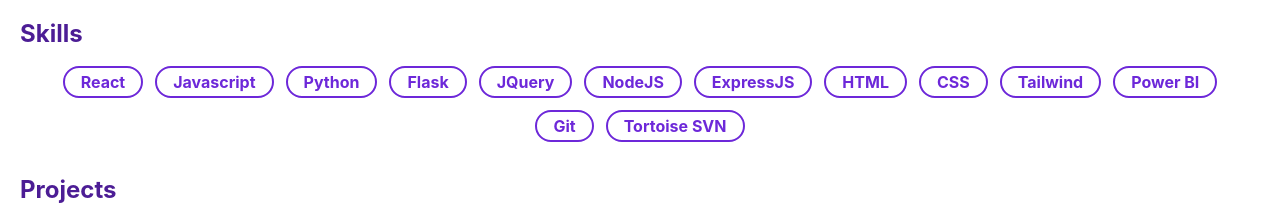
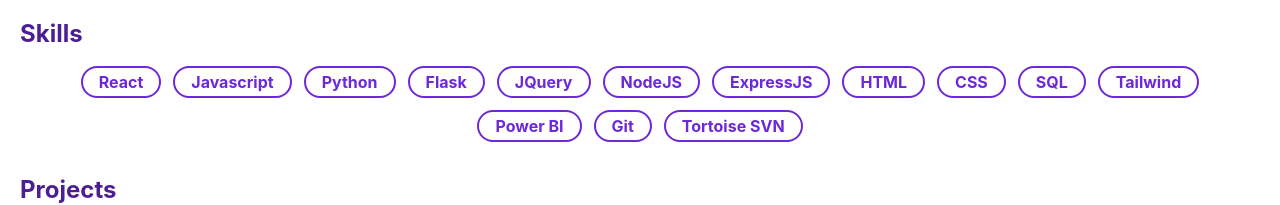
Before and after one commit to hemant110800/Portfolio, a React (Create React App) app: page / in a window 1280 px wide. Shown: the part 333-538 px from the top of the page. Built offline with nearby package versions, Linux system fonts and the light colour scheme.

Commit message:
updated skills

```diff
--- a/src/components/Skills.jsx
+++ b/src/components/Skills.jsx
@@ -21,7 +21,7 @@ const Skills = () => {
   return (
     <div className="mt-2 px-5 py-3 animate-whole" id="Skills">
       <div className="text-2xl text-violet-900 font-bold">Skills</div>
-      <ul className="flex flex-row flex-wrap gap-3 mt-4 px-7 justify-center">
+      <ul className="flex flex-row flex-wrap gap-3 mt-4 px-9 justify-center">
         {skillsData.map((skill, ind) => {
           return (
             <li key={ind}>
--- a/src/jsons/skills.json
+++ b/src/jsons/skills.json
@@ -8,6 +8,7 @@
   { "language": "ExpressJS", "rate": 2.5 },
   { "language": "HTML", "rate": 4 },
   { "language": "CSS", "rate": 4 },
+  { "language": "SQL", "rate": 3 },
   { "language": "Tailwind", "rate": 4 },
   { "language": "Power BI", "rate": 3 },
   { "language": "Git", "rate": 3 },
```
